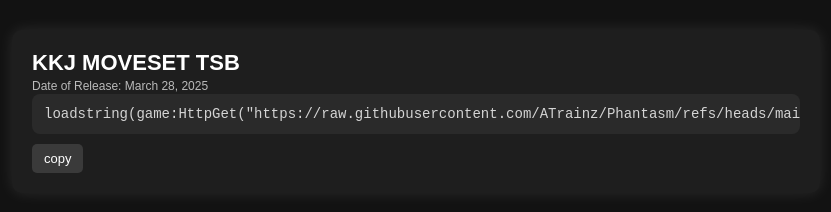
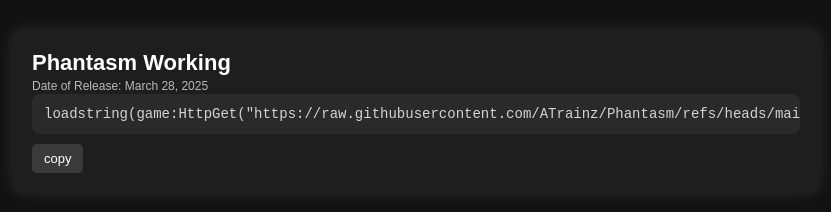
Before and after one commit to 102827252527/Website, a plain HTML site: page index.html in a window 1280 px wide. Shown: the whole page, without its empty margins (224-1055 px from the left). Drawn offline with Linux system fonts and the light colour scheme.

Commit message:
Update index.html

```diff
--- a/index.html
+++ b/index.html
@@ -85,7 +85,7 @@
 
     <div class="container">
         <div class="header">
-            <h1>KKJ MOVESET TSB</h1>
+            <h1>Phantasm Working</h1>
             <span class="meta">Date of Release: March 28, 2025</span>
         </div>
         <div class="code-container">
```
